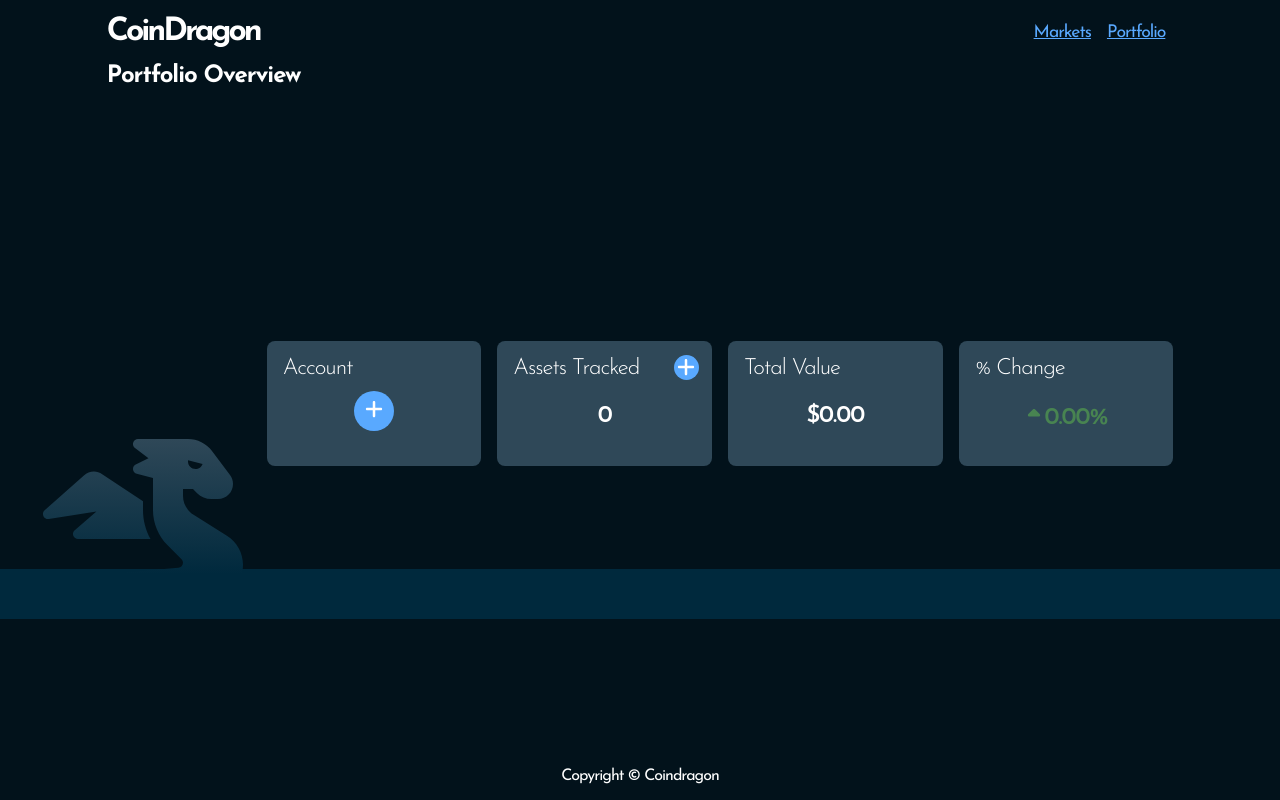
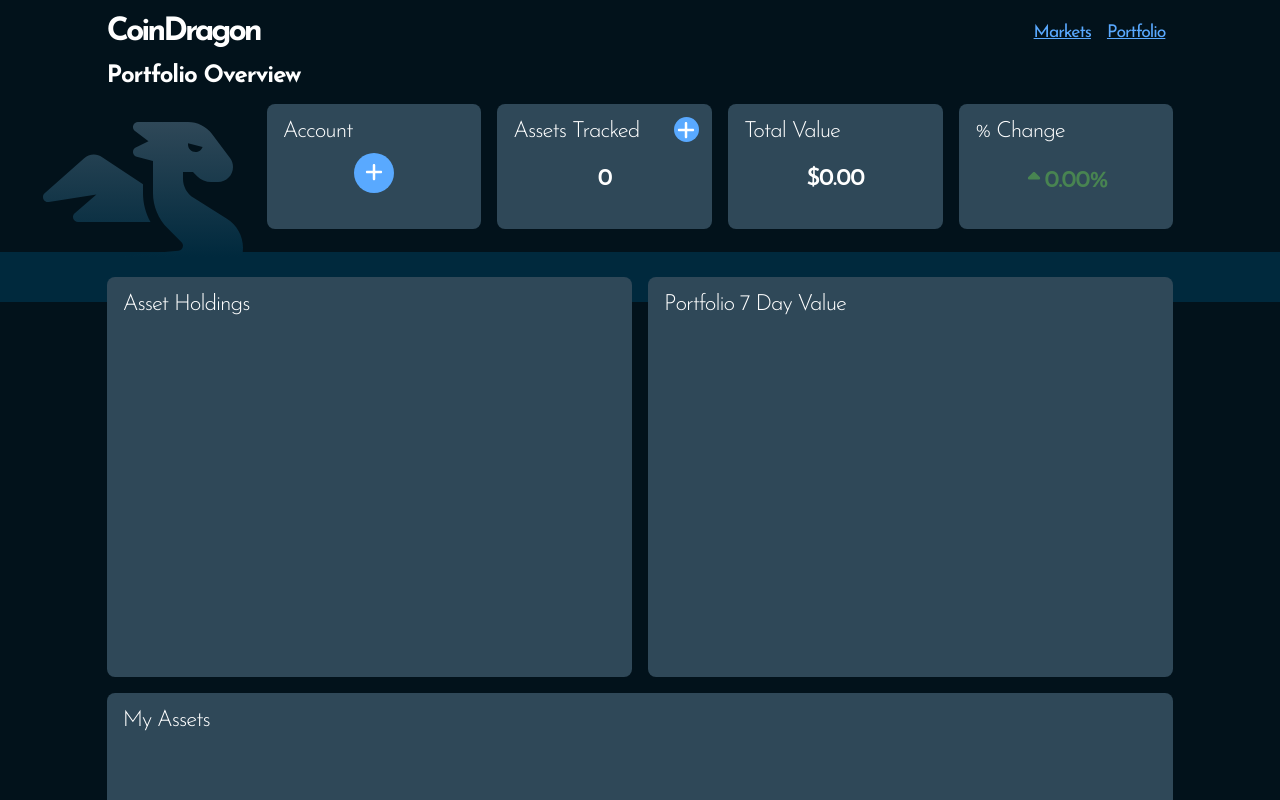
Before and after one commit to jjeg1979/coindragon, a Next.js app: page / in a window 1280 px wide. Shown: the top 800 px of the page. Built offline with nearby package versions, Linux system fonts and the light colour scheme.

Commit message:
Added Holdings, Values and Assets to page.js

```diff
--- a/app/page.js
+++ b/app/page.js
@@ -4,6 +4,10 @@ import { useState, useEffect } from 'react';
 
 // Components
 import Overview from './components/Overview';
+import Holdings from './components/Holdings';
+import Assets from './components/Assets';
+import Values from './components/Values';
+
 
 // Snapshot Data
 // const marketSnapshot = require('./snapshots/markets.json')
@@ -88,6 +92,13 @@ export default function Home() {
 
       <div className="details">
         <div className="divider"></div>
+
+          <Holdings />
+
+          <Values />
+
+          <Assets />
+
       </div>
     </main>
   );
```
